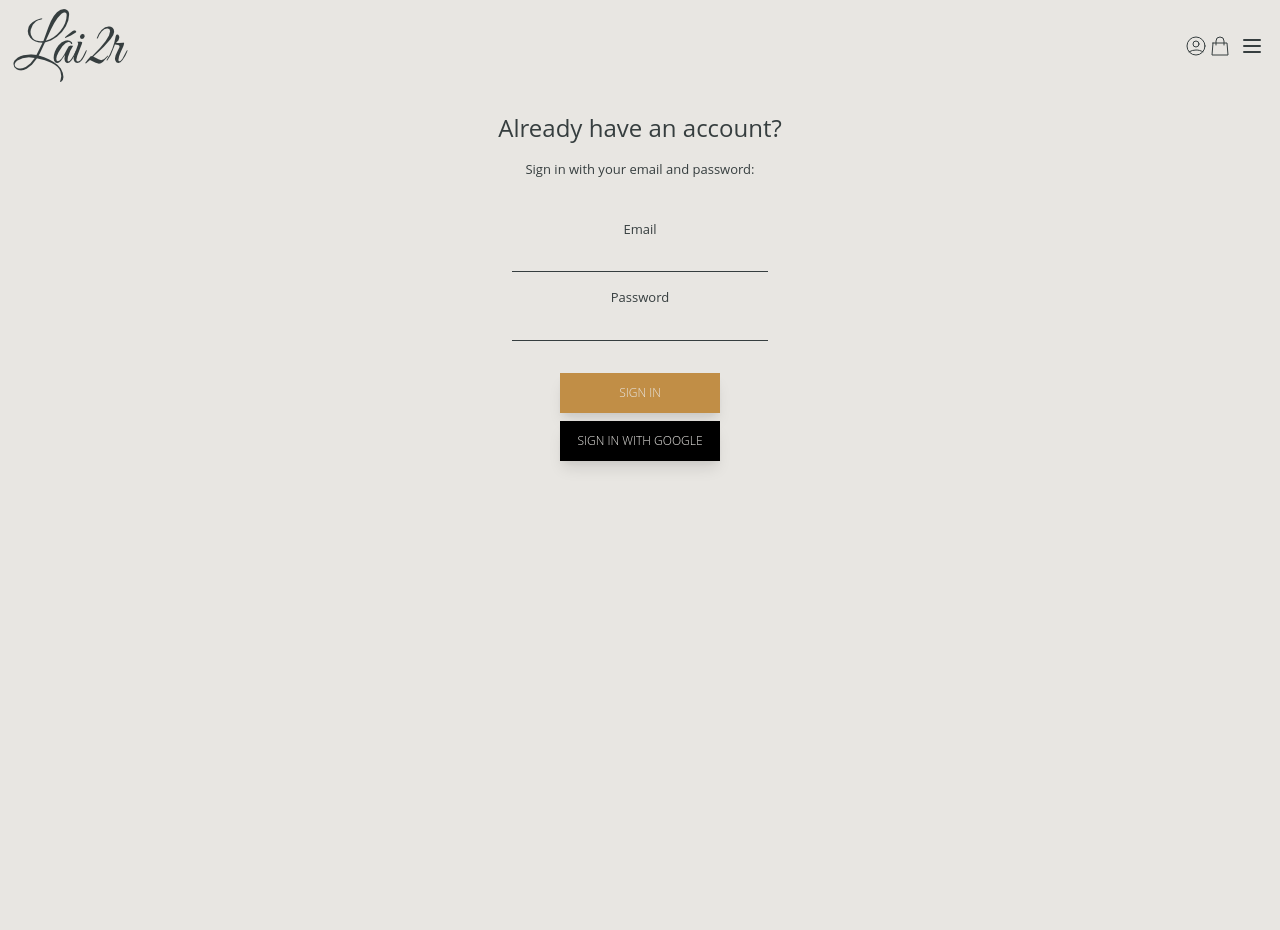
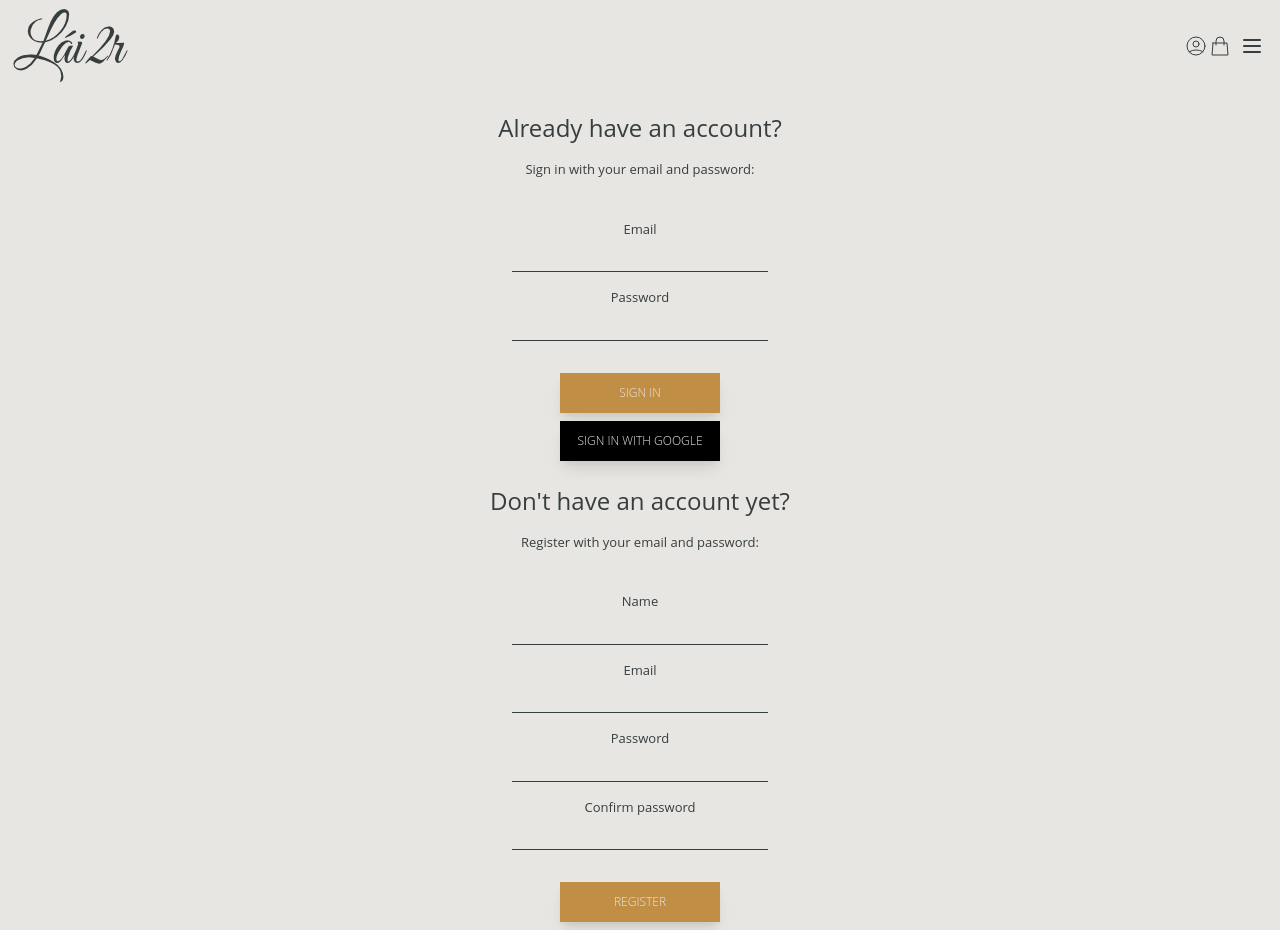
Before and after one commit to edu2andrade/lai2r-jewelry, a React (Create React App) app: page /signin in a window 1280 px wide. Before the commit the page ends 800 px from the top, so only its background shows below. Built offline with nearby package versions, Linux system fonts and the light colour scheme; no server answers.

Commit message:
implemented register component, and store these authenticated users in firebase

```diff
--- a/src/App.js
+++ b/src/App.js
@@ -2,7 +2,7 @@ import { Component } from 'react';
 // React Router Dom
 import { BrowserRouter, Routes, Route } from 'react-router-dom';
 // Auth form Firebase
-import { auth } from './firebase/firebase.utils';
+import { auth, createUserProfileDocument } from './firebase/firebase.utils';
 // Components
 import Header from './components/header/header';
 import HomePage from './pages/homepage/homepage';
@@ -25,9 +25,22 @@ class App extends Component {
   // This is how our app will know if auth changes in firebase
   componentDidMount() {
     // onAuthStateChanged is a method from auth wich was imported from firebase...
-    this.unsubscribeFromAuth = auth.onAuthStateChanged(user => {
-      this.setState({ currentUser: user });
-      console.log(user);
+    this.unsubscribeFromAuth = auth.onAuthStateChanged(async userAuth => {
+      if (userAuth) {
+        const userRef = await createUserProfileDocument(userAuth);
+
+        userRef.onSnapshot(snapShot => {
+          this.setState({
+            currentUser: {
+              id: snapShot.id,
+              ...snapShot.data()
+            }
+          })
+          console.log(this.state);
+        })
+      } else {
+        this.setState({ currentUser: userAuth });
+      }
     });
   }
 
--- a/src/components/header/header.jsx
+++ b/src/components/header/header.jsx
@@ -16,7 +16,7 @@ class Header extends React.Component {
 
   render() {
     const { visible } = this.state;
-    const { currentUser } = this.props
+    const { currentUser } = this.props;
 
     return (
       <nav className="p-2 flex justify-between items-center bg-platinum fixed top-0 left-0 right-0 z-10">
--- /dev/null
+++ b/src/components/register/register.component.jsx
@@ -0,0 +1,105 @@
+import React from "react";
+import { auth, createUserProfileDocument } from '../../firebase/firebase.utils';
+
+import FormInput from "../form-input/form-input.component";
+import Button from '../button/button';
+
+class Register extends React.Component {
+  constructor() {
+    super();
+
+    this.state = {
+      displayName: '',
+      email: '',
+      password: '',
+      confirmPassword: ''
+    }
+  }
+
+  handleSubmit = async event => {
+    event.preventDefault();
+    const { displayName, email, password, confirmPassword } = this.state;
+
+
+    if (password !== confirmPassword) {
+      alert("Password doesn't match!");
+      return;
+    }
+    try {
+      // New auth method here...
+      const { user } = await auth.createUserWithEmailAndPassword(email, password);
+      await createUserProfileDocument(user, { displayName });
+
+      this.setState({
+        displayName: '',
+        email: '',
+        password: '',
+        confirmPassword: ''
+      });
+
+    } catch (error) {
+      console.log("Error --> ", error);
+    }
+  };
+
+  handleChange = event => {
+    const { name, value } = event.target;
+    this.setState({ [name]: value });
+  }
+
+  render() {
+    const { displayName, email, password, confirmPassword } = this.state;
+    return (
+      <div className="flex flex-col items-center">
+
+        <h2 className="py-4 text-2xl text-center">Don't have an account yet?</h2>
+        <span className="mb-8">Register with your email and password:</span>
+
+        <form className="py-2 flex flex-col items-center" onSubmit={this.handleSubmit}>
+
+          <label htmlFor="displayName">Name</label>
+          <FormInput
+            type='text'
+            name='displayName'
+            value={displayName}
+            onChange={this.handleChange}
+            required
+          />
+          <label className="mt-4" htmlFor="email">Email</label>
+          <FormInput
+            type='email'
+            name='email'
+            value={email}
+            onChange={this.handleChange}
+            required
+          />
+          <label className="mt-4" htmlFor="password">Password</label>
+          <FormInput
+            type='password'
+            name='password'
+            value={password}
+            onChange={this.handleChange}
+            required
+          />
+          <label className="mt-4" htmlFor="confirmPassword">Confirm password</label>
+          <FormInput
+            type='password'
+            name='confirmPassword'
+            value={confirmPassword}
+            onChange={this.handleChange}
+            required
+          />
+
+          <Button
+            text="REGISTER"
+            styles="mt-8 text-platinum bg-camel border-camel"
+            type="submit"
+          />
+
+        </form>
+      </div>
+    )
+  }
+}
+
+export default Register;
--- a/src/components/sign-in/sign-in.component.jsx
+++ b/src/components/sign-in/sign-in.component.jsx
@@ -26,8 +26,8 @@ class SignIn extends Component {
   render() {
     return (
       <div className="flex flex-col items-center">
-        <h2 className="py-4 text-2xl">Already have an account?</h2>
-        <span className="mb-8 ">Sign in with your email and password:</span>
+        <h2 className="py-4 text-2xl text-center">Already have an account?</h2>
+        <span className="mb-8">Sign in with your email and password:</span>
 
         <form className="py-2 flex flex-col items-center" onSubmit={this.handleSubmit}>
 
--- a/src/firebase/firebase.utils.js
+++ b/src/firebase/firebase.utils.js
@@ -12,11 +12,39 @@ const config = {
   measurementId: "G-VV3FRK2QXG"
 };
 
+export const createUserProfileDocument = async (userAuth, additionalData) => {
+  if (!userAuth) return;
+  // Firestore returns a QueryReference or a QuerySnapshot, read the documentation..
+  const userRef = firestore.doc(`user/${userAuth.uid}`);
+  const snapShot = await userRef.get();
+
+  // Cehck if the user exists...
+  if (!snapShot.exists) {
+    const { displayName, email } = userAuth;
+    const creatAt = new Date();
+
+    // Create a user if they not already exists...
+    try {
+      await userRef.set({
+        displayName,
+        email,
+        creatAt,
+        ...additionalData
+      })
+    } catch (error) {
+      console.log('Error creating user -->', error);
+    }
+    // the try catch block fires and console log an error if any error occurs...
+  }
+  return userRef;
+};
+
 firebase.initializeApp(config);
 
 export const auth = firebase.auth();
 export const firestore = firebase.firestore();
 
+// Sign in with Google:
 const provider = new firebase.auth.GoogleAuthProvider();
 provider.setCustomParameters({ prompt: 'select_account' });
 export const signInWithGoogle = () => auth.signInWithPopup(provider);
--- a/src/pages/sign-in-and-register/sign-in-and-register.jsx
+++ b/src/pages/sign-in-and-register/sign-in-and-register.jsx
@@ -1,9 +1,11 @@
 import React from 'react';
+import Register from '../../components/register/register.component';
 import SignIn from '../../components/sign-in/sign-in.component';
 
 const SignInAndRegisterPage = () => (
   <div className='mt-24'>
     <SignIn />
+    <Register />
   </div>
 )
 
```
